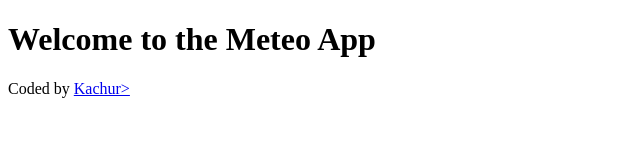
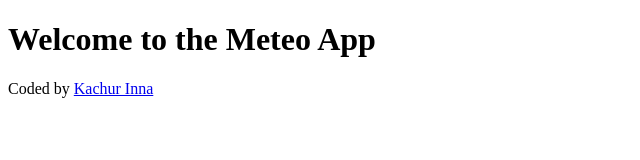
Before and after one commit to Inessa40408/Vanilla-weather, a plain HTML site: page index.html in a window 1280 px wide. Shown: the full height of the page, 0-640 px from the left. Drawn offline with Linux system fonts and the light colour scheme.

Commit message:
update index

```diff
--- a/index.html
+++ b/index.html
@@ -9,7 +9,7 @@
   <body>
     <h1>Welcome to the Meteo App</h1>
     <footer>
-      Coded by <a href="https://github.com/Inessa40408"> Kachur></a>
+      Coded by <a href="https://github.com/Inessa40408"> Kachur Inna</a>
     </footer>
 
     <script src="vanilla-weather.js"></script>
```
